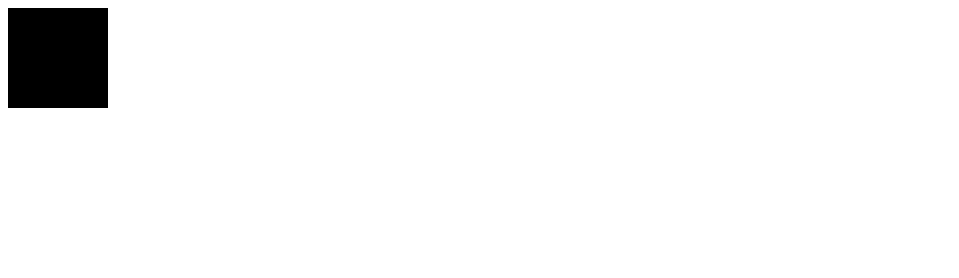
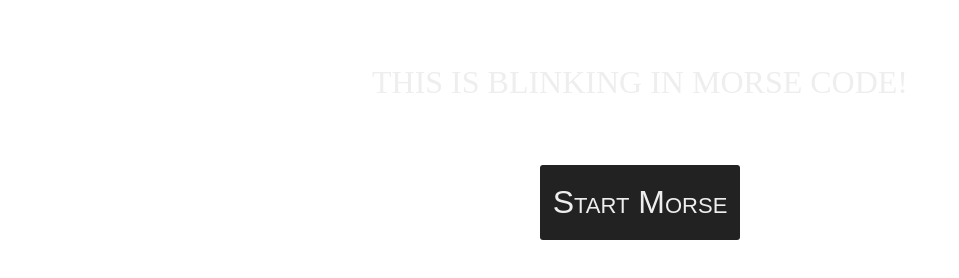
Before and after one commit to erkarp/morse, a plain HTML site: page index.html in a window 1280 px wide. Shown: the whole page, without its empty margins (0-959 px from the left). Drawn offline with Linux system fonts and the light colour scheme.

Commit message:
++ button, styled demo

```diff
--- a/index.html
+++ b/index.html
@@ -4,18 +4,40 @@
 	<meta charset="UTF-8">
 	<title>Document</title>
 	<style>
-		#box {
-			width: 100px;
-			height: 100px;
-			background-color: #000;
+		h1 {
+			color: #eee;
+			font-weight: 100;
+			text-align: center;
+			text-transform: uppercase;
+			margin: 2em 0;
 		}
-		.active {
-			background-color: red !important;
+		button {
+			display: block;
+			width: 200px;
+			height: 75px;
+			margin: auto;
+			font-size: 32px;
+			font-variant: small-caps;
+			background-color: #222;
+			border-radius: 3px;
+			border: none;
+			color: #eee;
+		}
+		button:focus {
+			outline: none;
+		}
+		button:active {
+			background-color: #111;
+			border-radius: 4px;
+		}
+		.blink {
+			color: #222;
 		}
 	</style>
 </head>
 <body>
-	<div id="box"></div>
-	<script src="morseFlicker.js"></script>
+	<h1 id="demo">This is blinking in Morse code!</h1>
+	<button onclick="morse('demo')">Start Morse</button>
+	<script src="morseBlinker.js"></script>
 </body>
 </html>
```
